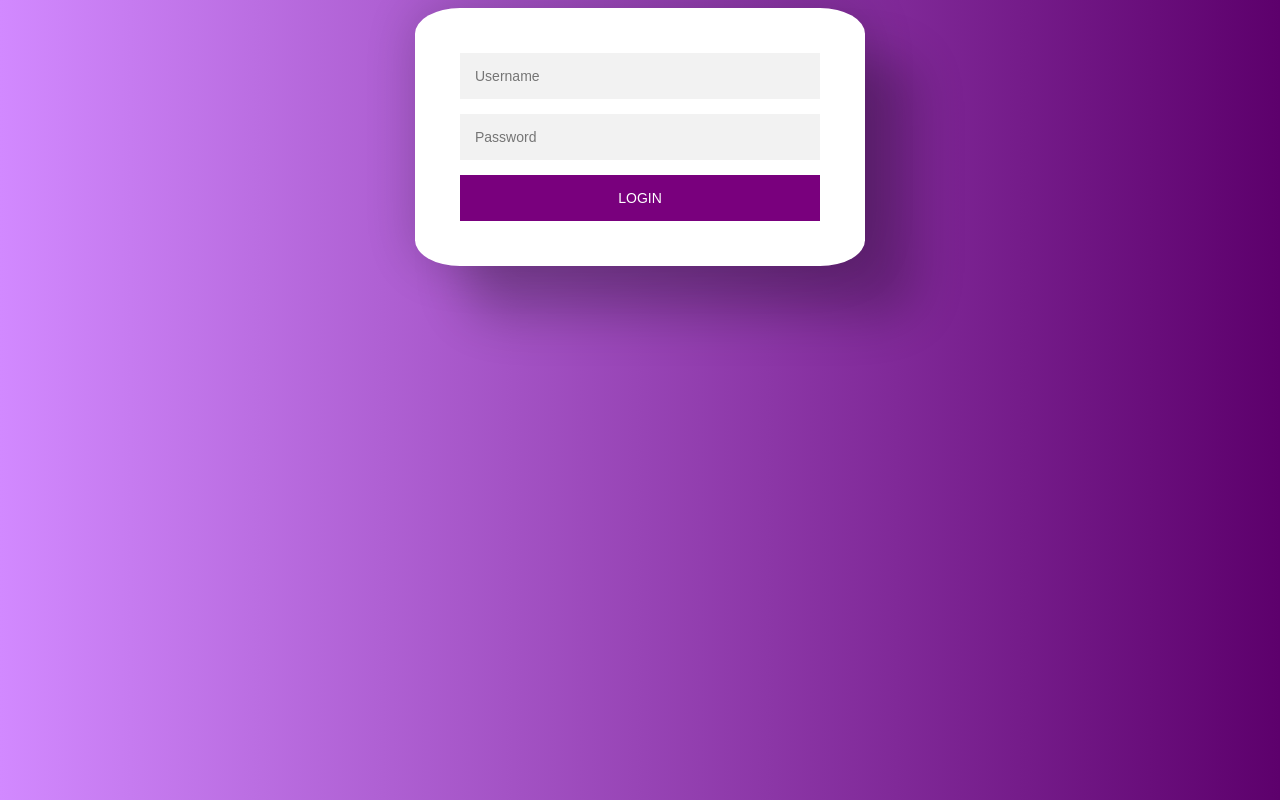
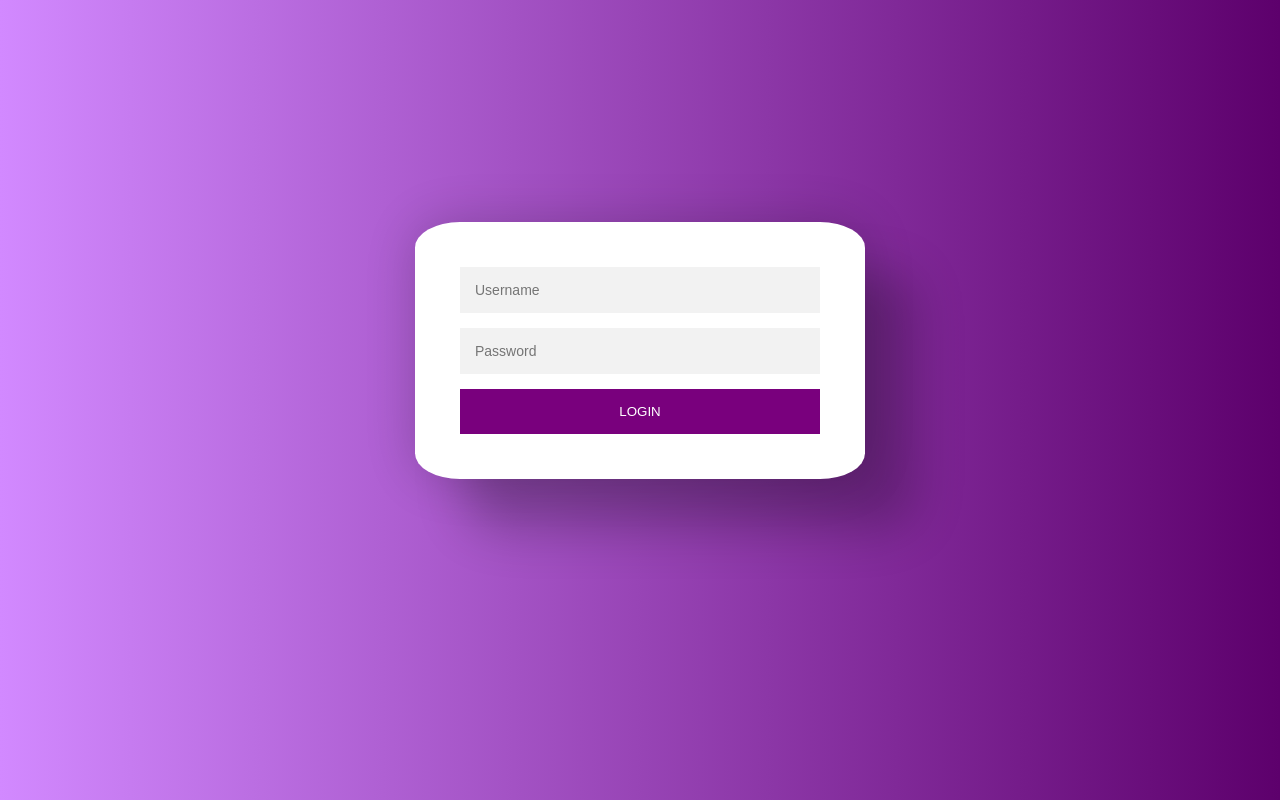
Before and after one commit to WoozyDeveloper/WebProject, a plain HTML site: page main/main/login.html in a window 1280 px wide. Drawn offline with Linux system fonts and the light colour scheme.

Commit message:
Login centrat, adaugat in nav

```diff
--- a/main/main/login.html
+++ b/main/main/login.html
@@ -5,10 +5,12 @@
   <link rel="stylesheet" href="./style_login.css">
 </head>
   <body>
-    <form>
-      <input type="text" placeholder="Username" required/>
-      <input type="password" placeholder="Password" required/>
-      <button>LOGIN</button>
-    </form>
+    <div class="box">
+      <form>
+        <input type="text" placeholder="Username" required/>
+        <input type="password" placeholder="Password" required/>
+        <button>LOGIN</button>
+      </form>
+    </div>
   </body>
 </html>
--- a/main/main/style_login.css
+++ b/main/main/style_login.css
@@ -1,11 +1,16 @@
+.box{
+  display: flex;
+  height: 100%;
+  width: 100%;
+  align-items: center;
+}
+
 form {
   border-radius: 10%;
-  position: relative;
   background: white;
-  max-width: 360px;
+  width: 360px;
   margin: 0 auto 100px;
   padding: 45px;
-  text-align: center;
   box-shadow: 0 0 50px 0 rgba(0, 0, 0, 0.2), 50px 50px 50px 0 rgba(0, 0, 0, 0.24);
 }
 form input {
@@ -15,17 +20,14 @@ form input {
   border: 0;
   margin: 0 0 15px;
   padding: 15px;
-  box-sizing: border-box;
   font-size: 14px;
 }
 form button {
-  outline: 1;
   background: #79007d;
   color: white;
   width: 100%;
   border: 0;
   padding: 15px;
-  font-size: 14px;
   cursor: pointer;
 }
 form button:hover,.form button:active,.form button:focus {
```
Also changed, not shown: main/main/RecentEvents.html (+5 -0 lines), main/main/Assets/loginIcon.png (added).
